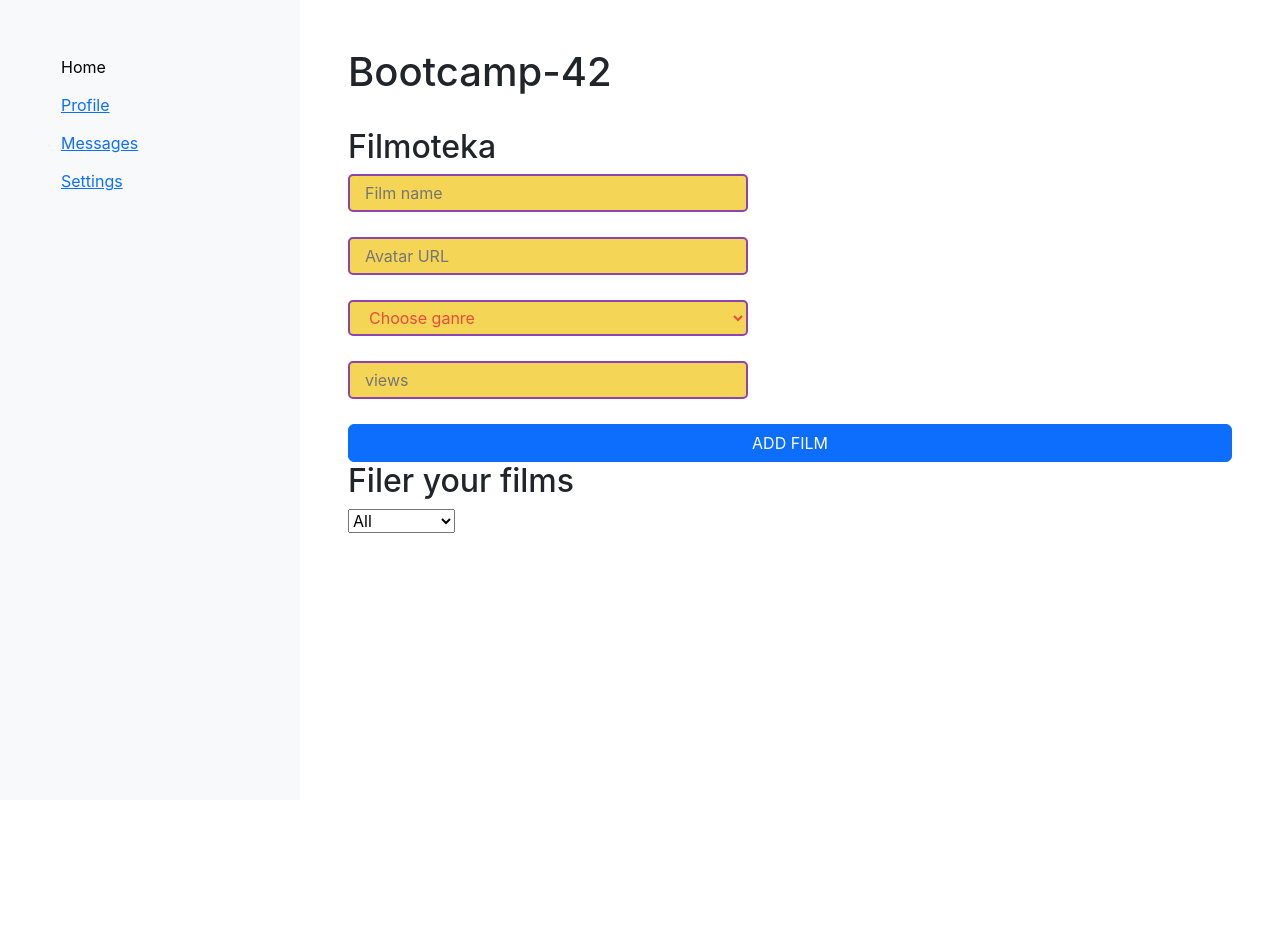
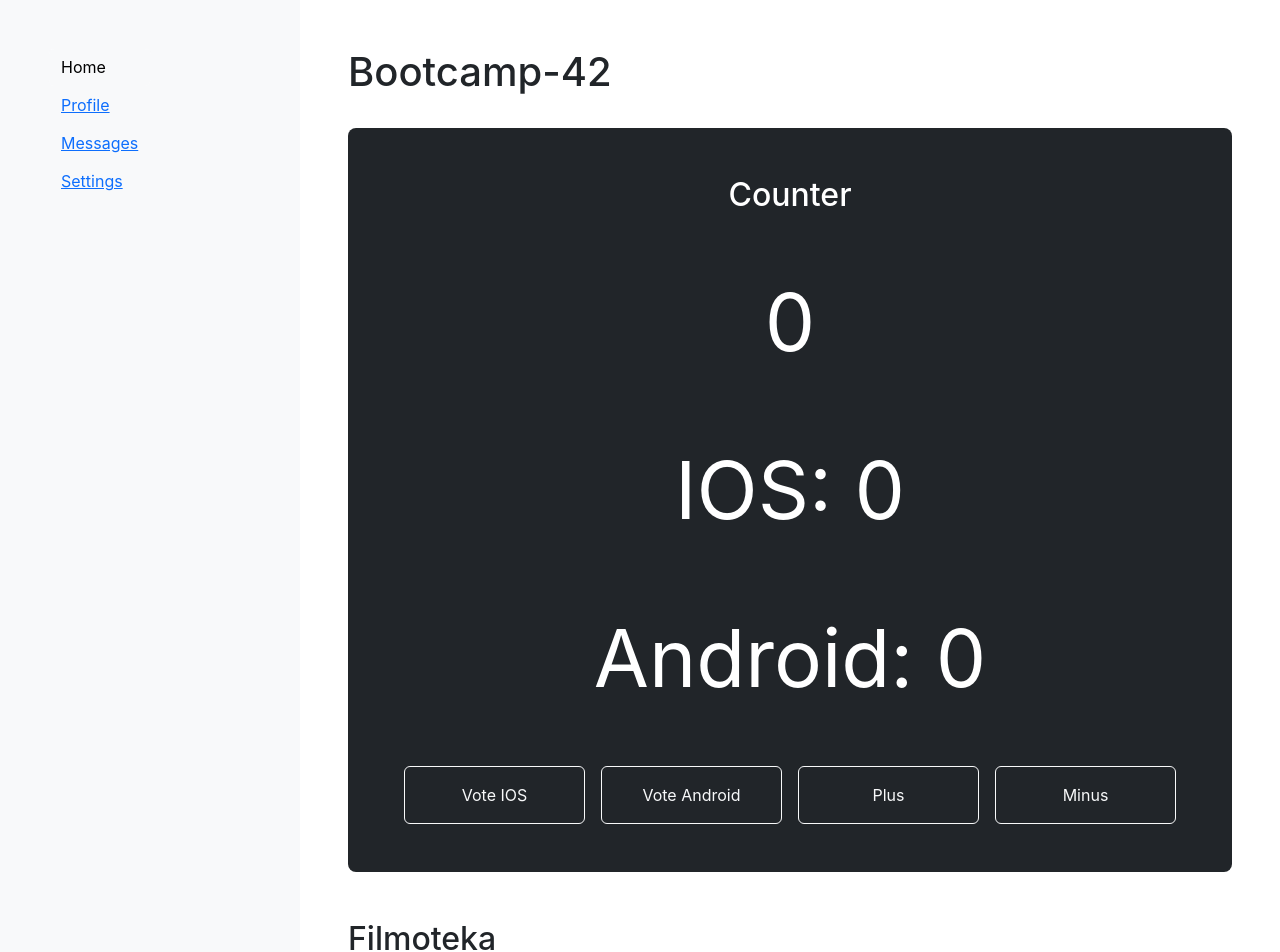
Before and after one commit to VladChornyi/BC42-react, a React (Create React App) app: page / in a window 1280 px wide. Shown: the top 952 px of the page. Before the commit the page ends 800 px from the top, so only its background shows below. Built offline with nearby package versions, Linux system fonts and the light colour scheme.

Commit message:
little changes

```diff
--- a/src/App.jsx
+++ b/src/App.jsx
@@ -1,5 +1,5 @@
 // import { Banner } from "./components/Banner";
-// import { Counter } from "./components/Counter";
+import { Counter } from "./components/Counter";
 import { Header, Layout } from "./components/Layout";
 import { Skills } from "./components/Skills/Skills";
 import { skillsList } from "./config";
@@ -11,7 +11,7 @@ export const App = () => {
   return (
     <Layout>
       <Header title="Bootcamp-42" />
-      {/* <Counter /> */}
+      <Counter />
       {/* <Banner test="test" /> */}
       {/* <UsersList /> */}
       {/* <br /> */}
--- a/src/components/Counter/Counter.jsx
+++ b/src/components/Counter/Counter.jsx
@@ -13,9 +13,9 @@ export class Counter extends Component {
   //   };
   // }
   state = {
-    // value: 0,
+    value: 0,
     ios: 0,
-    android: 1,
+    android: 0,
   };
 
   handleIncrement = () => {
@@ -49,9 +49,9 @@ export class Counter extends Component {
     return (
       <div className="mb-5 p-5 text-white bg-dark rounded-3">
         <h2 className="text-center">Counter</h2>
-        {/* <p className="text-center my-5" style={{ fontSize: 80 }}>
+        <p className="text-center my-5" style={{ fontSize: 80 }}>
           {this.state.value}
-        </p> */}
+        </p>
         <p className="text-center my-5" style={{ fontSize: 80 }}>
           IOS: {this.state.ios}
         </p>
@@ -76,7 +76,7 @@ export class Counter extends Component {
           >
             Vote Android
           </button>
-          {/* <button
+          <button
             onClick={this.handleIncrement}
             className="btn p-3 btn-outline-light w-25 mx-2"
             type="button"
@@ -89,7 +89,7 @@ export class Counter extends Component {
             type="button"
           >
             Minus
-          </button> */}
+          </button>
         </div>
       </div>
     );
```
